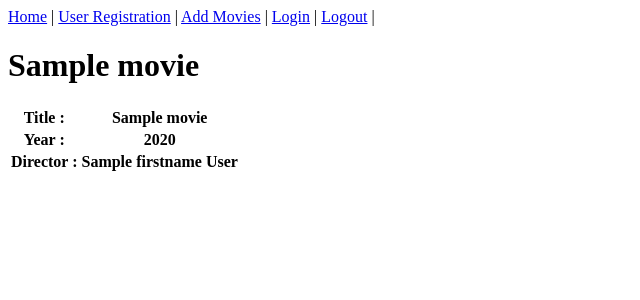
After one commit to azharahamed/movie-buff, a Flask app: template templates/movie.html in a window 1280 px wide. The commit adds this page. Shown: the top 300 px of the page, without its empty margins (0-640 px from the left). Run offline with Flask 2, Linux system fonts and the light colour scheme; the template is opened without the code that fills it: most values are stand-ins (such as "Sample title", 1, 10 or a date in 2020); lists and menus that the app fills with data are empty; parts of the project's set-up code (start-up, migrations or seed data) failed here and were passed over.

Commit message:
completed the movie-buff

```diff
--- a/main.py
+++ b/main.py
@@ -40,8 +40,13 @@ class Viewers(db.Model):
   lastname = db.Column(db.String(45))
   viewings =  db.relationship('Viewings', backref='viewers')
 
+
+  def watchedmovies(self):
+    viewingsmovieid = [viewing.movie_id for viewing in self.viewings]
+    return viewingsmovieid
+
   def __repr__(self):
-    return f'<Viewer: {self.firstname} {self.lastname}>'
+    return f'<Viewer: {self.viewer_id} >'
 
 class Viewings(db.Model):
   viewings_id = db.Column(db.Integer, primary_key=True)
@@ -52,12 +57,21 @@ class Viewings(db.Model):
   def __repr__(self):
     return f'<viewings: {self.viewings_id}>'
 
+# The index function will display all the movies with a I watched it button to record the user watched movies.
 @app.route('/')
 def index():
+  errormsg = request.args.get('errormsg')
   usrmsg = request.args.get('msg')
   movies = Movies.query.all()
-  return render_template('index.html', movies = movies,usrmsg = usrmsg )
+  userwatched = ['']
+  current_username = session.get('username')
+  if current_username:
+    viewers = Viewers.query.filter_by(username=current_username).first()
+    userwatched = viewers.watchedmovies()
+  return render_template('index.html', movies = movies, usrmsg = usrmsg, errormsg = errormsg, alreadywatched = userwatched)
 
+# Register function will handle whether the user is requesting an existing the username.
+# And also handles other validations
 @app.route('/register', methods = ['POST', 'GET'])
 def register():
   if request.method == 'GET':
@@ -65,15 +79,15 @@ def register():
     return render_template('viewer_registration.html', errormsg = errormsg)
 
   elif request.method == 'POST':
-    print("Inside the register post method")
+    print('Inside the register post method')
     req_username = request.form.get('username')
     req_password = request.form.get('password')
-    print(f"Req Username - {req_username} | Req Password - {req_password}")
+    print(f'Req Username - {req_username} | Req Password - {req_password}')
     if req_password and req_username:
       if req_password == request.form.get('verifypassword'):
         existinguser = Viewers.query.filter_by(username = req_username).first()
         if existinguser:
-          errormsg = "Username already exists! Please try with a different username"
+          errormsg = 'Username already exists! Please try with a different username'
           return redirect(f'/register?error={errormsg}')
         viewer = Viewers()
         viewer.firstname = request.form.get('firstname')
@@ -82,20 +96,22 @@ def register():
         viewer.password = req_password
         db.session.add(viewer)
         db.session.commit()
-        usrmessage = "Registration was successfull"
+        usrmessage = 'Registration was successfull'
         session[username] = req_username
         return redirect(f'/?msg={usrmessage}')
       else:
-        errormsg = "Registration failed - The password and verify password didn't match"
+        errormsg = 'Registration failed - The password and verify password didnt match'
         return redirect(f'/register?error={errormsg}')
     else:
-      errormsg = "Registration failed - The username and password are mandotary"
+      errormsg = 'Registration failed - The username and password are mandotary'
       return redirect(f'/register?error={errormsg}')
 
+# Login function will handle the user login.
+# Will validate whether the username and password matches with that of in the DB
 @app.route('/login', methods = ['POST', 'GET'])
 def login():
   if session.get('username'):
-    usrmessage = "Already Logged-in, Please logout before login again"
+    usrmessage = 'Already Logged-in, Please logout before login again'
     return redirect(f'/?msg={usrmessage}')
 
   if request.method == 'GET':
@@ -105,29 +121,32 @@ def login():
   else:
     req_username = request.form.get('username')
     req_password = request.form.get('password')
-    print(f"Req Username - {req_username} | Req Password - {req_password}")
+    print(f'Req Username - {req_username} | Req Password - {req_password}')
     if req_username and req_password:
       viewer = Viewers.query.filter_by(username = req_username).first()
       if viewer:
         if req_password == viewer.password:
-          usrmessage = "Login was successfull"
+          usrmessage = 'Login was successfull'
           session['username'] = req_username
           return redirect(f'/?msg={usrmessage}')
 
+# To handle the logout function, this will end the session
 @app.route('/logout', methods = ['GET'])
 def logout():
   if session.get('username'):
     del session['username']
-    usrmessage = "Logout Successfull!"
+    usrmessage = 'Logout Successfull!'
     return redirect(f'/?msg={usrmessage}')
   else:
-    usrmessage = "No logged user to logout"
+    usrmessage = 'No logged user to logout'
     return redirect(f'/?msg={usrmessage}')
 
+# This handles the functionality of adding a movie, the user can enter both movie and director details.
+# Below funciton will store this in seperate tables
 @app.route('/addmovies', methods = ['POST', 'GET'])
 def addmovies():
   if not session.get('username'):
-    usrmessage = "Please login before Adding movies"
+    usrmessage = 'Please login before Adding movies'
     return redirect(f'/?msg={usrmessage}')
 
   if request.method == 'GET':
@@ -155,11 +174,45 @@ def addmovies():
       db.session.add(movie)
       db.session.commit()
 
-      usrmessage = f"You movies '{req_movie_title}' has been added"
+      usrmessage = f'You movies "{req_movie_title}" has been added'
       return redirect(f'/?msg={usrmessage}')
     else:
-      error = "All the fields are mandatory"
+      error = 'All the fields are mandatory'
       return redirect(f'/addmovies?error={error}')
+
+# To record the watched movies, when user clicks on the 'I watched it!'
+@app.route('/viewed', methods=['GET','POST'])
+def viewed():
+  if not session.get('username'):
+    errormsg = 'Please login before adding movies to your watched list'
+    return redirect(f'/?errormsg={errormsg}')
+
+  if request.method == 'GET':
+    return redirect(f'/')
+
+  if request.method == 'POST':
+    req_username = session['username']
+    req_movie_id = request.form.get('movieid')
+    req_viewer = Viewers.query.filter_by(username=req_username).first()
+
+    if req_viewer and req_movie_id:
+      viewing = Viewings()
+      viewing.movie_id = req_movie_id
+      viewing.viewer_id = req_viewer.viewer_id
+      db.session.add(viewing)
+      db.session.commit()
+      usrmessage = 'Successfully recorded the view, Thank you!'
+      return redirect(f'/?msg={usrmessage}')
+
+    else:
+      return redirect(f'/')
+
+@app.route('/movie', methods=['GET'])
+def movies():
+  movieid = request.args.get('id')
+  movie = Movies.query.get(movieid)
+  director = Directors.query.get(movie.director_id)
+  return render_template('movie.html', movie = movie, director=director)
 
 def main():
   from sqlalchemy import create_engine, inspect
@@ -173,7 +226,7 @@ def main():
       if not tables:
           db.create_all()
   except OperationalError:
-      print("Operational Error, Turn on MAMP")
+      print('Operational Error, Turn on MAMP')
 
   app.run()
 
--- /dev/null
+++ b/templates/movie.html
@@ -0,0 +1,35 @@
+<!DOCTYPE html>
+<html lang="en">
+<head>
+  <meta charset="UTF-8">
+  <meta name="viewport" content="width=device-width, initial-scale=1.0">
+  <meta http-equiv="X-UA-Compatible" content="ie=edge">
+  <title>Document</title>
+</head>
+<body>
+  <div id = 'navigation'>
+    <a href="/">Home</a> |
+    <a href="/register">User Registration</a> |
+    <a href="/addmovies">Add Movies</a> |
+    <a href="/login">Login</a> |
+    <a href="/logout">Logout</a> |
+  </div>
+{% if movie and director %}
+  <h1>{{ movie.title }}</h1>
+  <table>
+    <tr>
+      <th>Title :</th>
+      <th>{{ movie.title }}</th>
+    </tr>
+    <tr>
+        <th>Year :</th>
+        <th>{{ movie.year }}</th>
+    </tr>
+    <tr>
+        <th>Director :</th>
+        <th>{{ director.firstname }} {{ director.lastname }}</th>
+    </tr>
+  </table>
+{% endif %}
+</body>
+</html>
```
Also changed, not shown: templates/index.html (+9 -2 lines).
